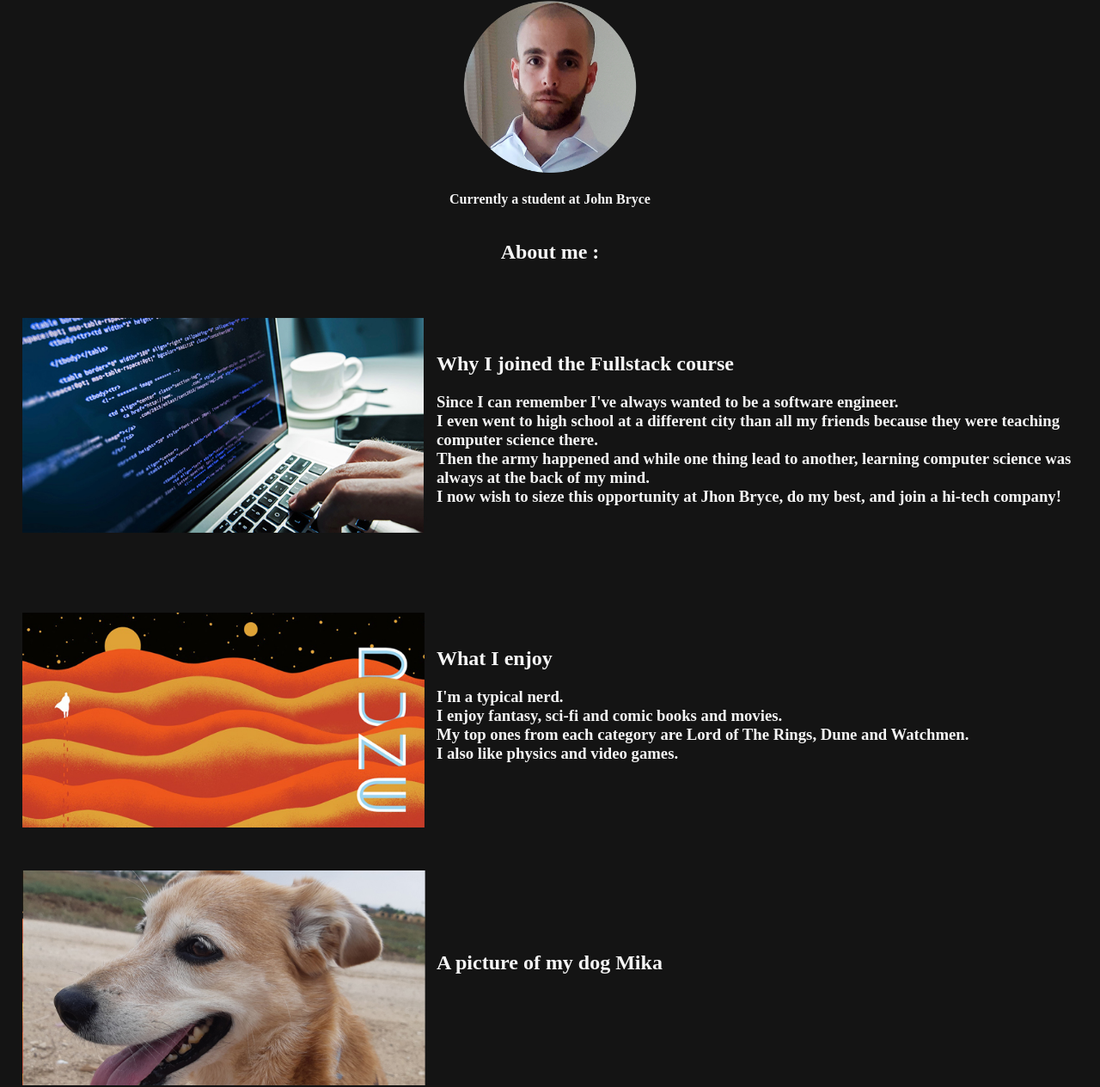
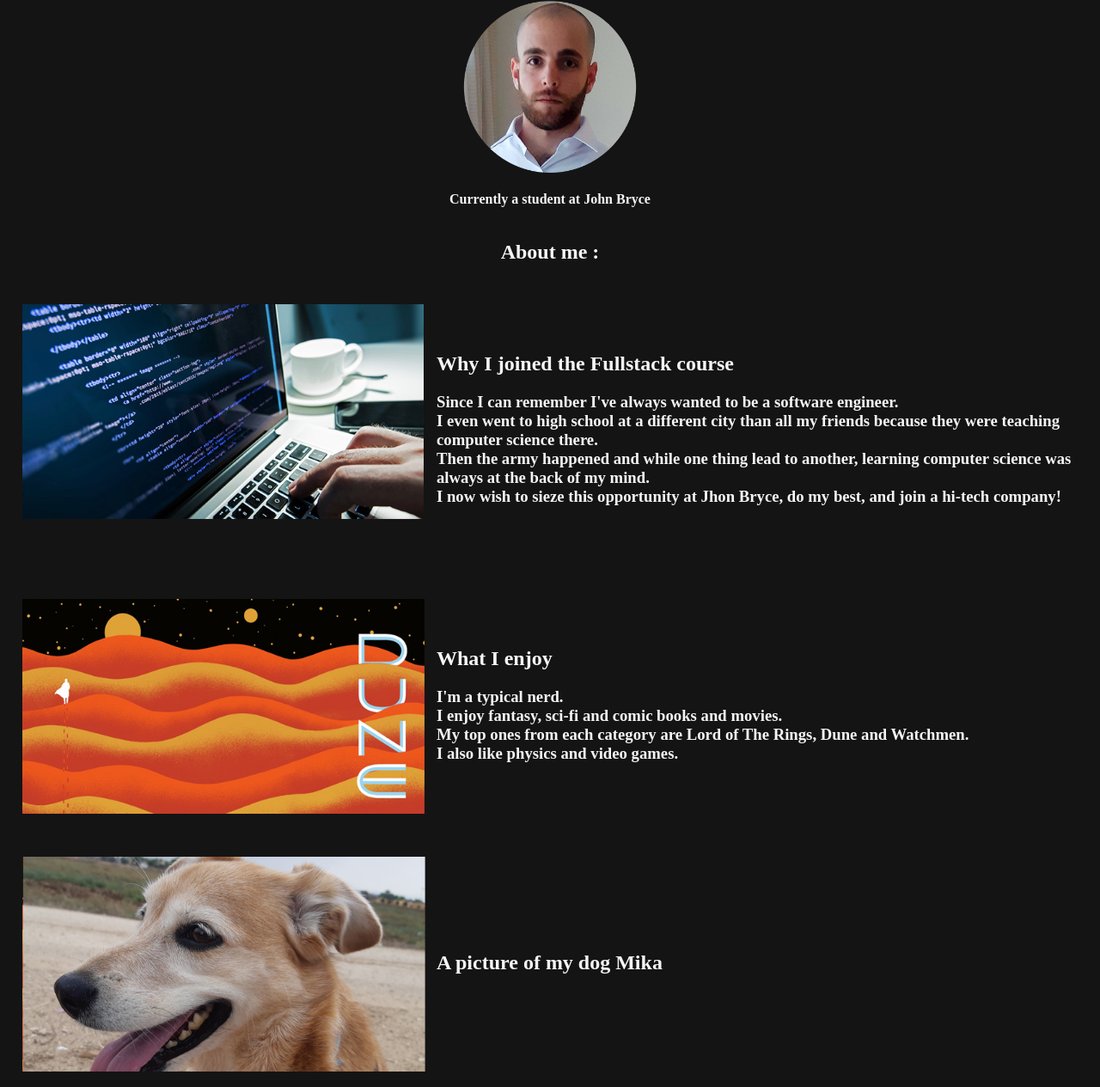
Before and after one commit to Ithamir/May-25-Lesson, a plain HTML site: page Main/Index.html in a window 1280 px wide. Shown: the part 65-1330 px from the top of the page at 86% size. Drawn offline with Linux system fonts and the light colour scheme.

Commit message:
Update Index.html
removed unnecessary <p style="float: left">

```diff
--- a/Main/Index.html
+++ b/Main/Index.html
@@ -24,7 +24,7 @@
 <body style="background-color: rgb(20, 20, 20)">
 <!--Study-->
     <!--Study Pic-->
-    <p style="float: left"><img src="Study.jpg" height="250" width="500"></p>
+    <img src="Study.jpg" height="250" width="500" style="float: left">
     <br><br>
     <!--Study Title-->
     <h2 style="color:whitesmoke">
@@ -43,7 +43,7 @@
 
 <!--Hobbies-->
     <!--Hobbies Pic-->
-    <p style="float: left"><img src="Hobbies.jpg" height="250" width="500"></p>
+    <img src="Hobbies.jpg" height="250" width="500" style="float: left">
     <br><br>
     <!--Hobbies Title-->
     <h2 style="color:whitesmoke">
@@ -61,7 +61,7 @@
 
 <!--Extra-->
     <!--Extra Pic-->
-    <p style="float: left"><img src="Extra.jpg" height="250" width="500"></p>
+    <img src="Extra.jpg" height="250" width="500" style="float: left">
     <br><br><br><br><br>
     <!--Extra Title-->
     <h2 style="color:whitesmoke">
```
